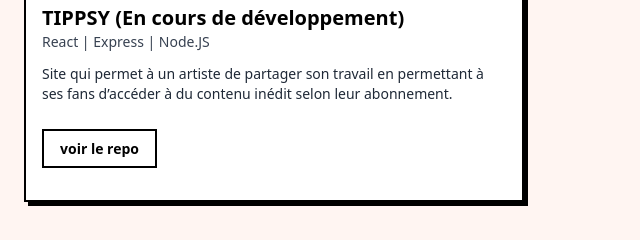
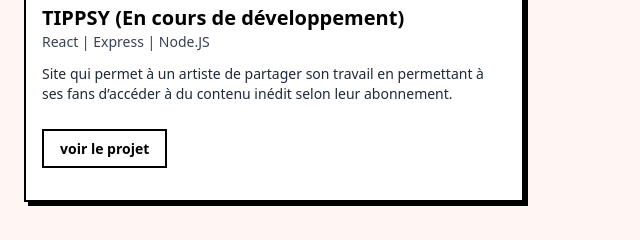
Before and after one commit to stellab95/stellab95.github.io, a plain HTML site: page index.html in a window 1280 px wide. Shown: the part 1760-2000 px from the top of the page, 632-1272 px from the left. Drawn offline with nearby package versions, Linux system fonts and the light colour scheme.

Commit message:
update tippsy project button

```diff
--- a/index.html
+++ b/index.html
@@ -157,7 +157,7 @@
           Site qui permet à un artiste de partager son travail en permettant à ses fans d’accéder à du contenu inédit selon leur abonnement.
       </p>
     <a href="https://tippsy-front.vercel.app/" target="_blank" class="border-2 border-black bg-white px-4 py-2 text-sm font-semibold hover:bg-black hover:text-white transition">
-        voir le repo
+        voir le projet
     </a>
     </div>
   </div>
```
